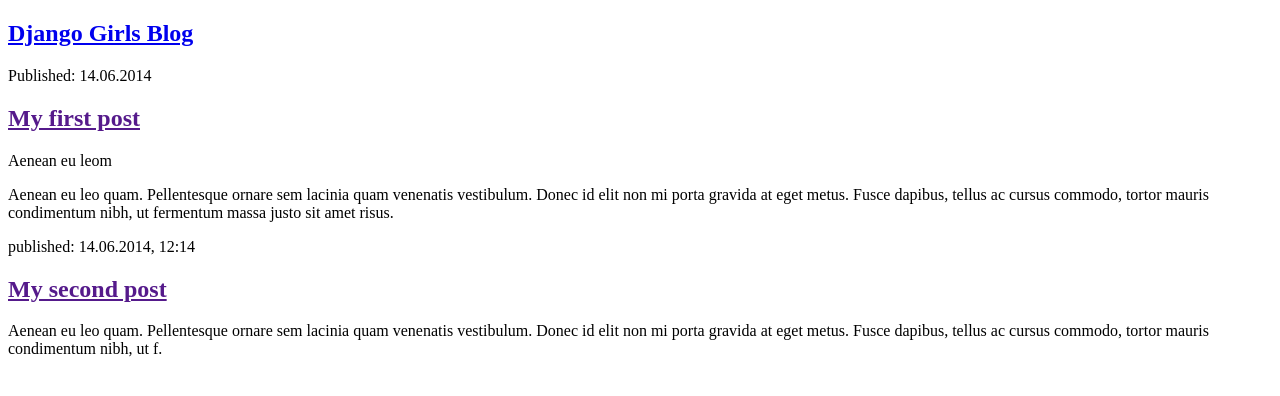
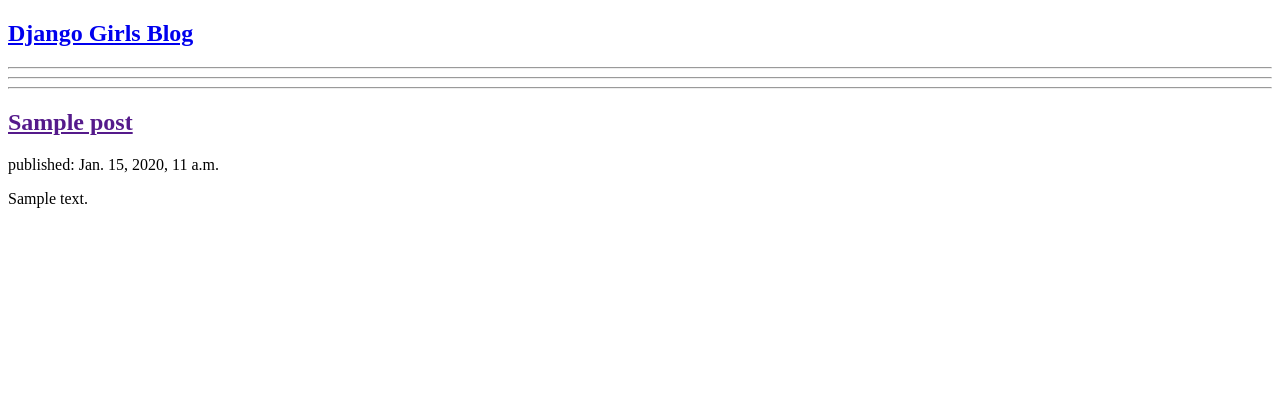
Before and after one commit to bhassan0007/my-first-blog, a Django app: page / in a window 1280 px wide. Shown: the top 396 px of the page. Run offline with Django 3.2, Linux system fonts and the light colour scheme; tables that the repository leaves empty hold one stand-in row (values such as "Sample post").

Commit message:
* Added templating

```diff
--- a/blog/templates/blog/post_list.html
+++ b/blog/templates/blog/post_list.html
@@ -8,21 +8,22 @@
 <div>
     <h2><a href="/">Django Girls Blog</a></h2>
 </div>
-
+<hr>
+{% for post in posts %}
 <div>
-    <p>Published: 14.06.2014</p>
-    <h2><a href="">My first post</a></h2>
-    <p>Aenean eu leom
-    <p>Aenean eu leo quam. Pellentesque ornare sem lacinia quam venenatis vestibulum. Donec id elit non mi porta gravida
-        at eget metus. Fusce dapibus, tellus ac cursus commodo, tortor mauris condimentum nibh, ut fermentum massa justo
-        sit amet risus.</p>
+    <h2><a href="">{{post.title}}</a></h2>
+    <p>published: {{post.published_date}}</p>
+    <p>{{post.text|linebreaksbr}}</p>
 </div>
-
+{% endfor %}
+<hr>
+<hr>
+{% for post in posts_all %}
 <div>
-    <p>published: 14.06.2014, 12:14</p>
-    <h2><a href="">My second post</a></h2>
-    <p>Aenean eu leo quam. Pellentesque ornare sem lacinia quam venenatis vestibulum. Donec id elit non mi porta gravida
-        at eget metus. Fusce dapibus, tellus ac cursus commodo, tortor mauris condimentum nibh, ut f.</p>
+    <h2><a href="">{{post.title}}</a></h2>
+    <p>published: {{post.published_date}}</p>
+    <p>{{post.text|linebreaksbr}}</p>
 </div>
+{% endfor %}
 </body>
 </html>
--- a/blog/views.py
+++ b/blog/views.py
@@ -1,6 +1,12 @@
 from django.shortcuts import render
 
 # Create your views here.
+from django.utils import timezone
+
+from blog.models import Post
+
 
 def post_list(request):
-    return render(request, 'blog/post_list.html', {})
+    all_posts = Post.objects.all()
+    posts = Post.objects.filter(published_date__lte=timezone.now())
+    return render(request, 'blog/post_list.html', {'posts': posts, 'posts_all': all_posts})
```
Also changed, not shown: 1 other file.
